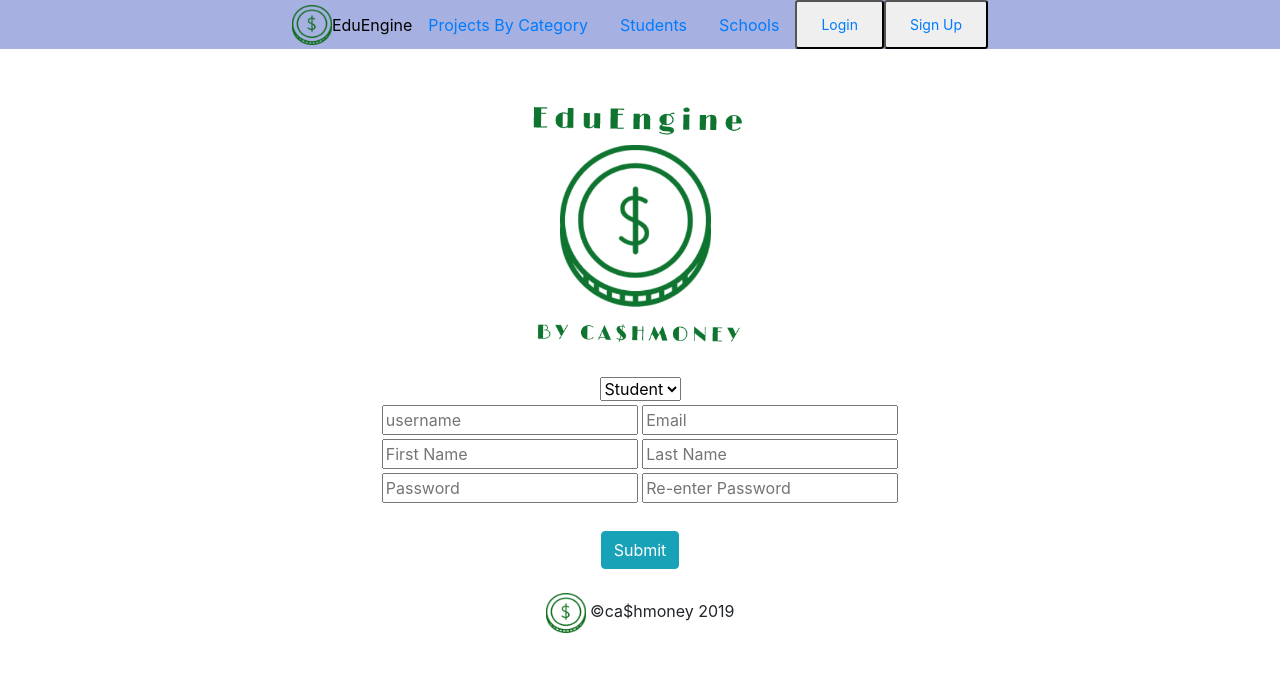
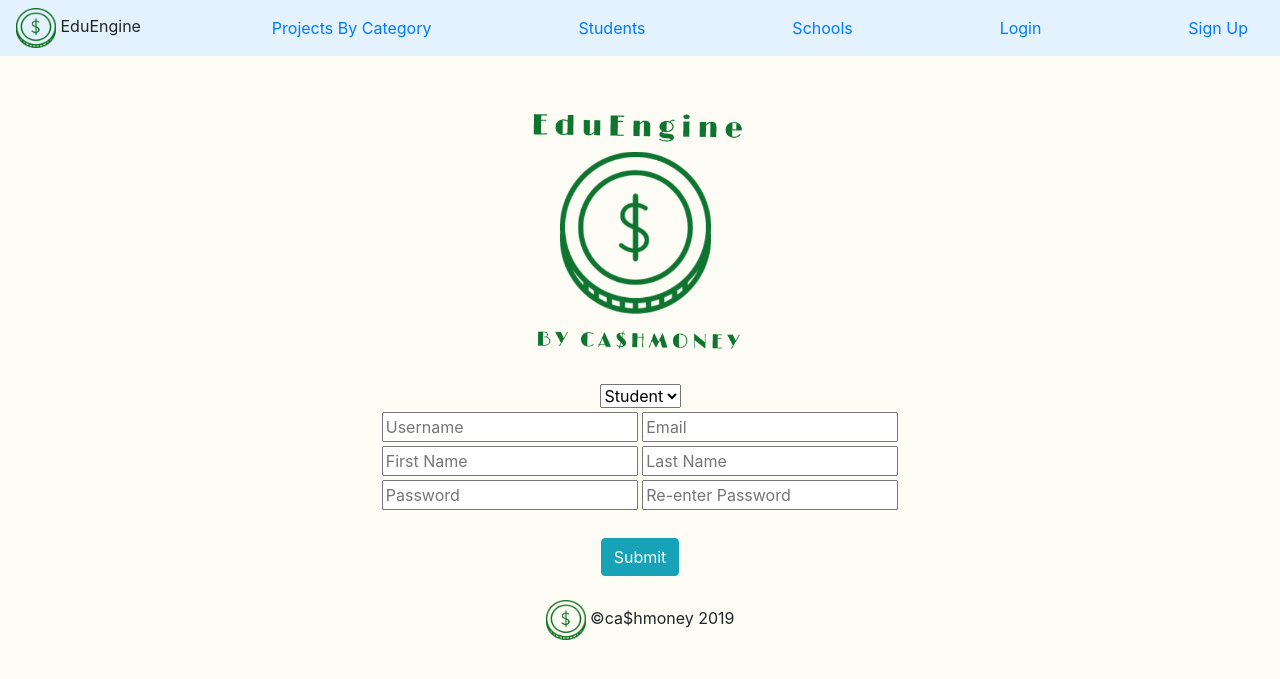
Before and after one commit to JoshWeiner/ca-hmoney, a Flask app: page /signup in a window 1280 px wide. Shown: the top 679 px of the page. Run offline with Flask 2, Linux system fonts and the light colour scheme; some libraries are stand-ins or nearby versions.

Commit message:
asthetical things

```diff
--- /dev/null
+++ b/cashmoney/static/cat.css
@@ -0,0 +1,5 @@
+
+
+body {
+  background-color: #fcfcf5
+}
--- a/cashmoney/templates/base.html
+++ b/cashmoney/templates/base.html
@@ -1,10 +1,12 @@
 <!DOCTYPE html>
 <html lang="en" dir="ltr">
+
 <head>
   <meta charset="utf-8">
   <link rel="shortcut icon" href="{{url_for('static', filename='logo.png')}}">
   <link rel="stylesheet" href="https://maxcdn.bootstrapcdn.com/bootstrap/4.0.0/css/bootstrap.min.css" integrity="sha384-Gn5384xqQ1aoWXA+058RXPxPg6fy4IWvTNh0E263XmFcJlSAwiGgFAW/dAiS6JXm" crossorigin="anonymous">
   <script src="https://maxcdn.bootstrapcdn.com/bootstrap/4.0.0/js/bootstrap.min.js" integrity="sha384-JZR6Spejh4U02d8jOt6vLEHfe/JQGiRRSQQxSfFWpi1MquVdAyjUar5+76PVCmYl" crossorigin="anonymous"></script>
+  <link href="../static/cat.css" rel="stylesheet">
   {% block head %}
   {% endblock %}
   <title> {% block title %} {% endblock %} | EduEngine </title>
@@ -12,33 +14,18 @@
 
 <body>
   {% block header %}
-
-  <div class = "row justify-content-center" style = "background-color: #a6b1e1">
-
-    <ul class="nav justify-content-center align-items-center">
-      <a href = '/home'><img src="{{url_for('static', filename='minilogo.png')}}" height="40" width="40"></a>
-
-      <li class="nav-item">
-        <a  style = "color:black" href = "/home"> EduEngine </a>
-      </li>
-      <li class="nav-item">
+  <!--<div class = "row justify-content-center" style = "background-color: #B6D6CC">-->
+  <nav class="navbar navbar-light" style="background-color: #e3f2fd;">
+    <div>
+      <a href='/home'><img src="{{url_for('static', filename='minilogo.png')}}" height="40" width="40"></a>
+      EduEngine
+    </div>
     <a class="nav-link" href="/projects">Projects By Category</a>
-      </li>
-      <li class="nav-item">
     <a class="nav-link" href="/students">Students</a>
-      </li>
-      <li class="nav-item">
     <a class="nav-link" href="/schools">Schools</a>
-      </li>
-      <button class = "btn-sm align-items-center">
     <a class="nav-link" href="/login">Login</a>
-      </button>
-      <button class = "btn-sm align-items-center">
     <a class="nav-link" href="/signup">Sign Up</a>
-      </button>
-    </ul>
-
-  </div>
+  </nav>
   {%endblock%}
   {% with messages = get_flashed_messages() %}
   {% if messages %}
@@ -55,7 +42,7 @@
   {% endblock %}
 
   {% block footer%}
-  <footer class = "position-sticky" style="text-align:center; position:fixed">
+  <footer class="position-sticky" style="text-align:center; position:fixed">
     <img src="{{url_for('static', filename='minilogo.png')}}" height="40" width="40">
     &copy;ca$hmoney 2019
   </footer>
--- a/cashmoney/templates/signup.html
+++ b/cashmoney/templates/signup.html
@@ -40,7 +40,7 @@
             </select>
           </div>
           <div class="form-group mb-1">
-            <input type="text" name="username" class="form-control-md" placeholder="username" required>
+            <input type="text" name="username" class="form-control-md" placeholder="Username" required>
             <input type="text" name="email" class="form-control-md" placeholder="Email" required>
           </div>
 
```
Also changed, not shown: cashmoney/__init__.py (+46 -28 lines). Lines whose indentation alone changed are shown as unchanged.
